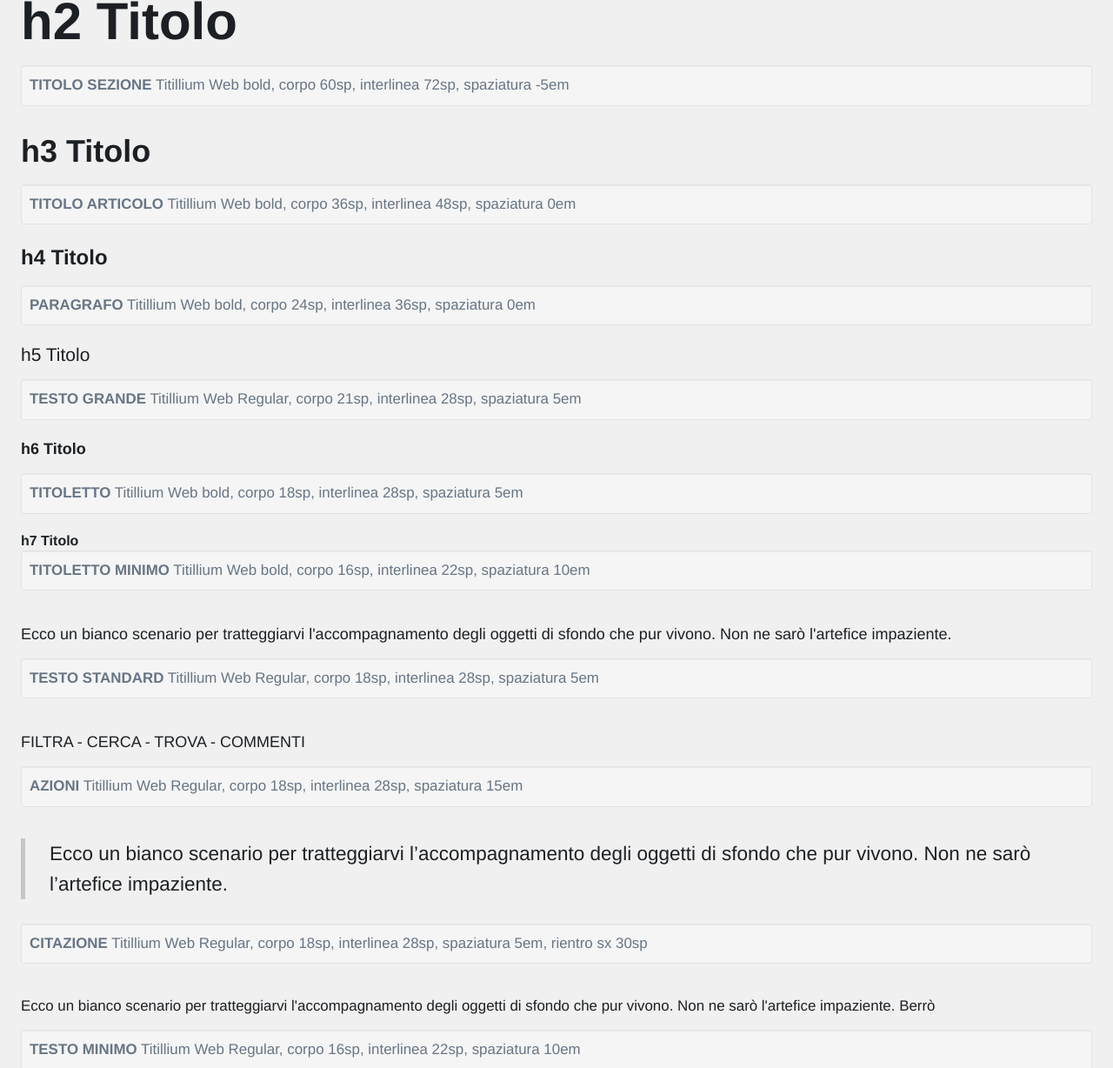
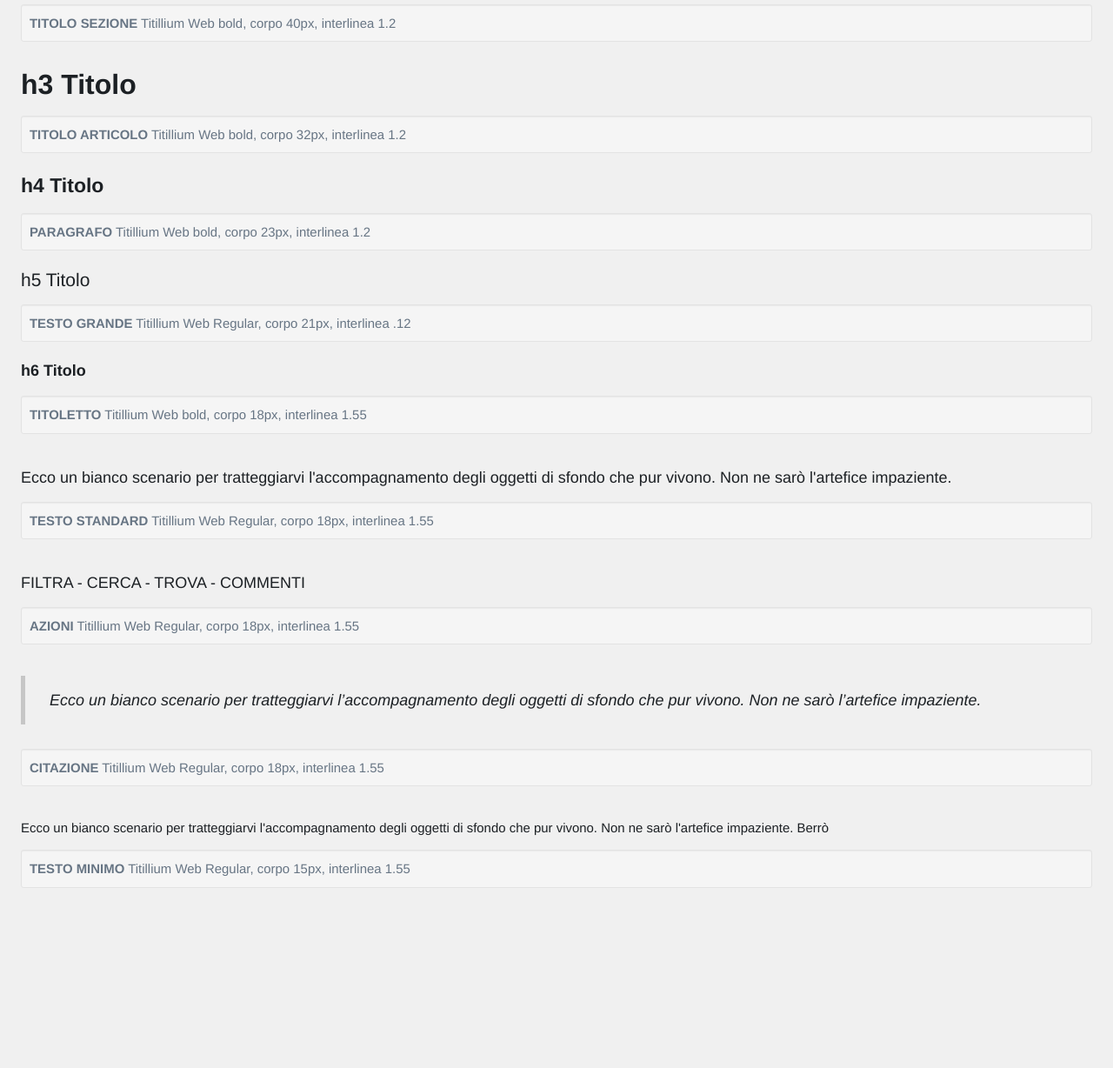
Before and after one commit to paolodadda/ita-bootstrap, a website: page html/testi.html in a window 1280 px wide. Shown: the part 435-1663 px from the top of the page at 87% size. After the commit the page ends 1516 px from the top, so only its background shows below. Drawn offline with nearby package versions, Linux system fonts and the light colour scheme; files that its build step writes are made by us from their sources; files whose address does not match are found by name; a web font is replaced by a local one.

Commit message:
fix tipografia

```diff
--- a/html/testi.html
+++ b/html/testi.html
@@ -27,46 +27,41 @@
 					<h1>h1 Titolo</h1>
 					<!-- didascalia-->
 					<div class="well well-sm">
-						<small><strong>TITOLO PAGINA</strong> Titillium Web bold, corpo 72sp, interlinea 86sp, spaziatura -20em</small>
+						<small><strong>TITOLO PAGINA</strong> Titillium Web bold, corpo 54px, interlinea 1.2</small>
 					</div>
 
 					<h2>h2 Titolo</h2>
 					<!-- didascalia-->
 					<div class="well well-sm">
-						<small><strong>TITOLO SEZIONE</strong> Titillium Web bold, corpo 60sp, interlinea 72sp, spaziatura -5em</small>
+						<small><strong>TITOLO SEZIONE</strong> Titillium Web bold, corpo 40px, interlinea 1.2</small>
 					</div>
 					<h3>h3 Titolo</h3>
 					<!-- didascalia-->
 					<div class="well well-sm">
-						<small><strong>TITOLO ARTICOLO</strong> Titillium Web bold, corpo 36sp, interlinea 48sp, spaziatura 0em</small>
+						<small><strong>TITOLO ARTICOLO</strong> Titillium Web bold, corpo 32px, interlinea 1.2</small>
 					</div>
 					<h4>h4 Titolo</h4>
 					<!-- didascalia-->
 					<div class="well well-sm">
-						<small><strong>PARAGRAFO</strong> Titillium Web bold, corpo 24sp, interlinea 36sp, spaziatura 0em</small>
+						<small><strong>PARAGRAFO</strong> Titillium Web bold, corpo 23px, interlinea 1.2</small>
 					</div>
 					<h5>h5 Titolo</h5>
 					<!-- didascalia-->
 					<div class="well well-sm">
-						<small><strong>TESTO GRANDE</strong> Titillium Web Regular, corpo 21sp, interlinea 28sp, spaziatura 5em</small>
+						<small><strong>TESTO GRANDE</strong> Titillium Web Regular, corpo 21px, interlinea .12</small>
 					</div>
 					<h6>h6 Titolo</h6>
 					<!-- didascalia-->
 					<div class="well well-sm">
-						<small><strong>TITOLETTO</strong> Titillium Web bold, corpo 18sp, interlinea 28sp, spaziatura 5em</small>
+						<small><strong>TITOLETTO</strong> Titillium Web bold, corpo 18px, interlinea 1.55</small>
 					</div>
-					<h7>h7 Titolo</h7>
-					<!-- didascalia-->
-					<div class="well well-sm">
-						<small><strong>TITOLETTO MINIMO</strong> Titillium Web bold, corpo 16sp, interlinea 22sp, spaziatura 10em</small>
-					</div>
-	            </div>
+        </div>
 				<div class="col-md-12">
 					<!-- TESTO STANDARD -->
 					<p>Ecco un bianco scenario per tratteggiarvi l'accompagnamento degli oggetti di sfondo che pur vivono. Non ne sarò l'artefice impaziente.</p>
 					<!-- didascalia-->
 					<div class="well well-sm">
-						<small><strong>TESTO STANDARD</strong> Titillium Web Regular, corpo 18sp, interlinea 28sp, spaziatura 5em</small>
+						<small><strong>TESTO STANDARD</strong> Titillium Web Regular, corpo 18px, interlinea 1.55</small>
 					</div>
 	            </div>
 	            <div class="col-md-12">
@@ -74,7 +69,7 @@
 					<p>FILTRA - CERCA - TROVA - COMMENTI</p>
 					<!-- didascalia-->
 					<div class="well well-sm">
-						<small><strong>AZIONI</strong> Titillium Web Regular, corpo 18sp, interlinea 28sp, spaziatura 15em</small>
+						<small><strong>AZIONI</strong> Titillium Web Regular, corpo 18px, interlinea 1.55</small>
 					</div>
 	            </div>
 	            <div class="col-md-12">
@@ -84,7 +79,7 @@
                     </blockquote>
                     <!-- didascalia-->
 					<div class="well well-sm">
-						<small><strong>CITAZIONE</strong> Titillium Web Regular, corpo 18sp, interlinea 28sp, spaziatura 5em, rientro sx 30sp</small>
+						<small><strong>CITAZIONE</strong> Titillium Web Regular, corpo 18px, interlinea 1.55</small>
 					</div>
 	            </div>
 				<div class="col-md-12">
@@ -92,7 +87,7 @@
 					<p><small>Ecco un bianco scenario per tratteggiarvi l'accompagnamento degli oggetti di sfondo che pur vivono. Non ne sarò l'artefice impaziente. Berrò</small></p>
 					<!-- didascalia-->
 					<div class="well well-sm">
-						<small><strong>TESTO MINIMO</strong> Titillium Web Regular, corpo 16sp, interlinea 22sp, spaziatura 10em</small>
+						<small><strong>TESTO MINIMO</strong> Titillium Web Regular, corpo 15px, interlinea 1.55</small>
 					</div>
 				</div>
             </div>
--- a/sass/_custom.scss
+++ b/sass/_custom.scss
@@ -214,8 +214,10 @@ mark,
 }
 
 blockquote {
-  padding: 0 $line-height-computed;
+  padding: ($line-height-computed) / 2 $line-height-computed;
+	font-style: italic;
 }
+
 // Wells
 .well {
   color: $gray;
--- a/sass/bootstrap/_variables.scss
+++ b/sass/bootstrap/_variables.scss
@@ -52,15 +52,28 @@ $font-family-base:        $font-family-sans-serif !default;
 
 $font-size-base:          18px !default;
 $font-size-large:         ceil(($font-size-base * 1.25)) !default; // ~18px
-$font-size-small:         ceil(($font-size-base * 0.8889)) !default; // ~16px
+$font-size-small:         15px !default; // ~16px
 
-$font-size-h1:            floor(($font-size-base * 4)) !default; // ~72px
-$font-size-h2:            ceil(($font-size-base * 3.33333)) !default; // ~62px
-$font-size-h3:            ceil(($font-size-base * 2)) !default; // ~36px
-$font-size-h4:            ceil(($font-size-base * 1.3333)) !default; // ~24px
-$font-size-h5:            ceil(($font-size-base * 1.1666)) !default;// ~21px
-$font-size-h6:            $font-size-base !default; // 18px
-$font-size-h7:            floor(($font-size-base * 0.8889)) !default;// ~16px
+$font-size-h1:            54px;
+$font-size-h1-sm:         36px;
+$line-height-h1:          1.2;
+
+$font-size-h2:            40px;
+$font-size-h2-sm:         32px;
+$line-height-h2:          1.2;
+
+$font-size-h3:            32px;
+$font-size-h3-sm:         28px;
+$line-height-h3:          1.2;
+
+$font-size-h4:            23px;
+$line-height-h4:          1.2;
+
+$font-size-h5:            21px;
+$line-height-h5:          1.2;
+
+$font-size-h6:            18px;
+$line-height-h6:          1.55;
 
 //** Unit-less `line-height` for use in components like buttons.
 $line-height-base:        1.5555555556 !default; // 28/18
@@ -864,7 +877,7 @@ $headings-small-color:        $gray-light !default;
 //** Blockquote small color
 $blockquote-small-color:      $gray-light !default;
 //** Blockquote font size
-$blockquote-font-size:        ($font-size-base * 1.25) !default;
+$blockquote-font-size:        ($font-size-base) !default;
 //** Blockquote border color
 $blockquote-border-color:     $gray-lighter !default;
 //** Page header border color
```
Also changed, not shown: README.md, dist/css/ita-bootstrap.css, dist/testi.html.
